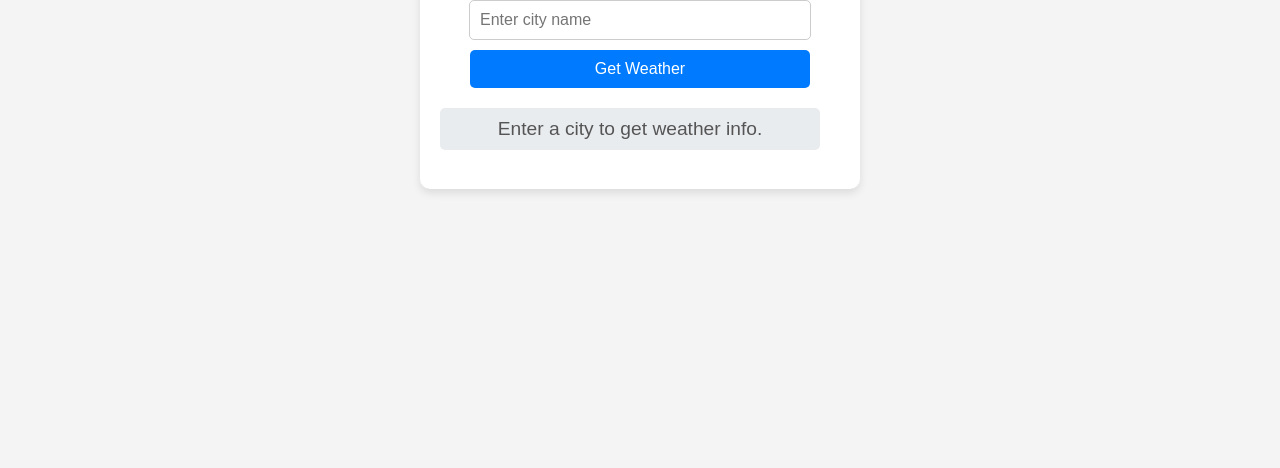
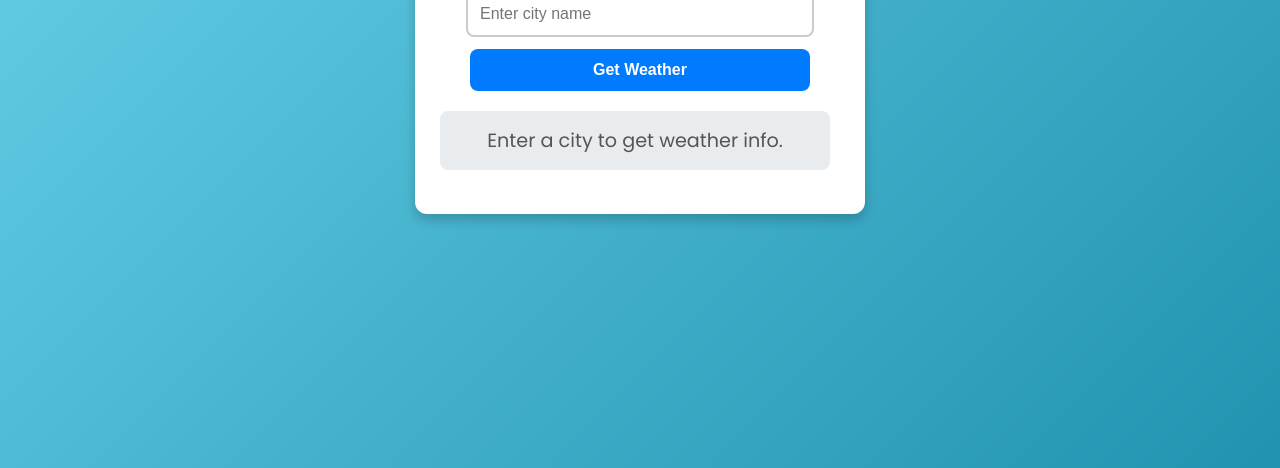
Before and after one commit to Jebastin1104/Weather, a plain HTML site: page index.html in a window 1280 px wide. Shown: the part 372-840 px from the top of the page. Drawn offline with Linux system fonts and the light colour scheme.

Commit message:
Update style.css

```diff
--- a/style.css
+++ b/style.css
@@ -1,8 +1,11 @@
+/* Import Google Font */
+@import url('https://fonts.googleapis.com/css2?family=Poppins:wght@300;400;600&display=swap');
 
+/* General styling */
 body {
-    font-family: Arial, sans-serif;
+    font-family: 'Poppins', sans-serif;
     text-align: center;
-    background-color: #f4f4f4;
+    background: linear-gradient(135deg, #6dd5ed, #2193b0); /* Modern gradient */
     margin: 0;
     padding: 20px;
     display: flex;
@@ -12,65 +15,100 @@ body {
     height: 100vh;
 }
 
-
+/* Container */
 .container {
     background: white;
-    padding: 20px;
-    border-radius: 10px;
-    box-shadow: 0 4px 8px rgba(0, 0, 0, 0.1);
+    padding: 25px;
+    border-radius: 12px;
+    box-shadow: 0 6px 12px rgba(0, 0, 0, 0.2);
     max-width: 400px;
     width: 90%;
+    animation: fadeIn 0.8s ease-in-out;
 }
 
-
+/* Heading */
 h1 {
     color: #333;
+    font-weight: 600;
     margin-bottom: 15px;
 }
 
-
+/* Input field */
 input {
     width: 80%;
-    padding: 10px;
+    padding: 12px;
     font-size: 1em;
-    border: 1px solid #ccc;
-    border-radius: 5px;
-    margin-bottom: 10px;
+    border: 2px solid #ccc;
+    border-radius: 8px;
+    margin-bottom: 12px;
+    transition: border-color 0.3s ease;
 }
 
+input:focus {
+    border-color: #007bff;
+    outline: none;
+}
 
+/* Button */
 button {
-    padding: 10px 15px;
+    padding: 12px 15px;
     font-size: 1em;
+    font-weight: 600;
     color: white;
-    background-color: #007bff;
+    background: #007bff;
     border: none;
-    border-radius: 5px;
+    border-radius: 8px;
     cursor: pointer;
-    transition: background-color 0.3s;
+    transition: background 0.3s ease-in-out, transform 0.2s ease;
     width: 85%;
 }
 
 button:hover {
-    background-color: #0056b3;
+    background: #0056b3;
+    transform: scale(1.05);
 }
 
-
+/* Weather info */
 #weather {
     font-size: 1.2em;
     color: #555;
     margin-top: 20px;
-    padding: 10px;
+    padding: 15px;
     background: #e9ecef;
-    border-radius: 5px;
+    border-radius: 8px;
     width: 90%;
+    font-weight: 400;
+    animation: slideIn 0.6s ease-in-out;
 }
 
+/* Keyframe Animations */
+@keyframes fadeIn {
+    from {
+        opacity: 0;
+        transform: translateY(-10px);
+    }
+    to {
+        opacity: 1;
+        transform: translateY(0);
+    }
+}
 
+@keyframes slideIn {
+    from {
+        opacity: 0;
+        transform: translateY(10px);
+    }
+    to {
+        opacity: 1;
+        transform: translateY(0);
+    }
+}
+
+/* Responsive Design */
 @media (max-width: 600px) {
     .container {
         width: 95%;
-        padding: 15px;
+        padding: 20px;
     }
     input, button {
         width: 100%;
```
